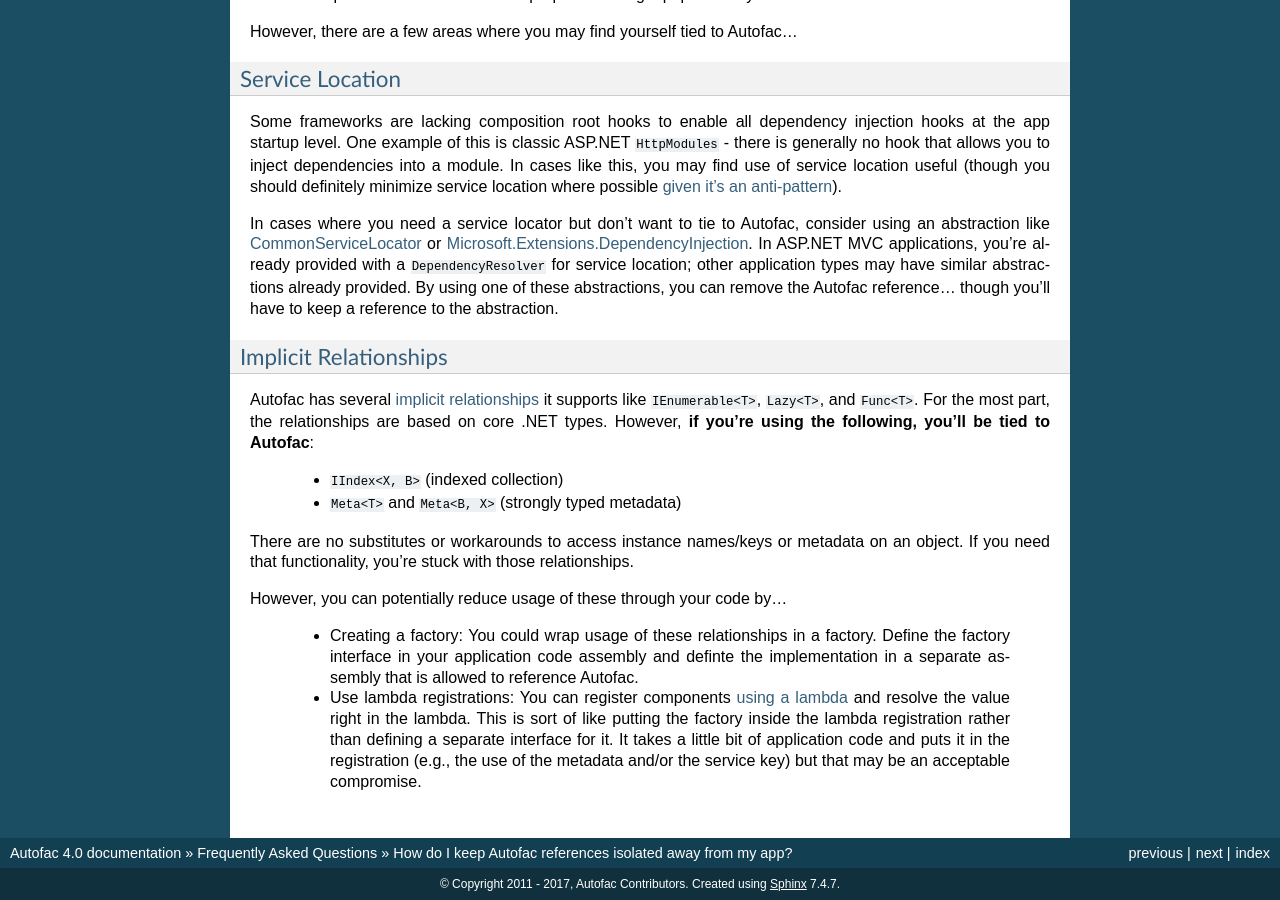
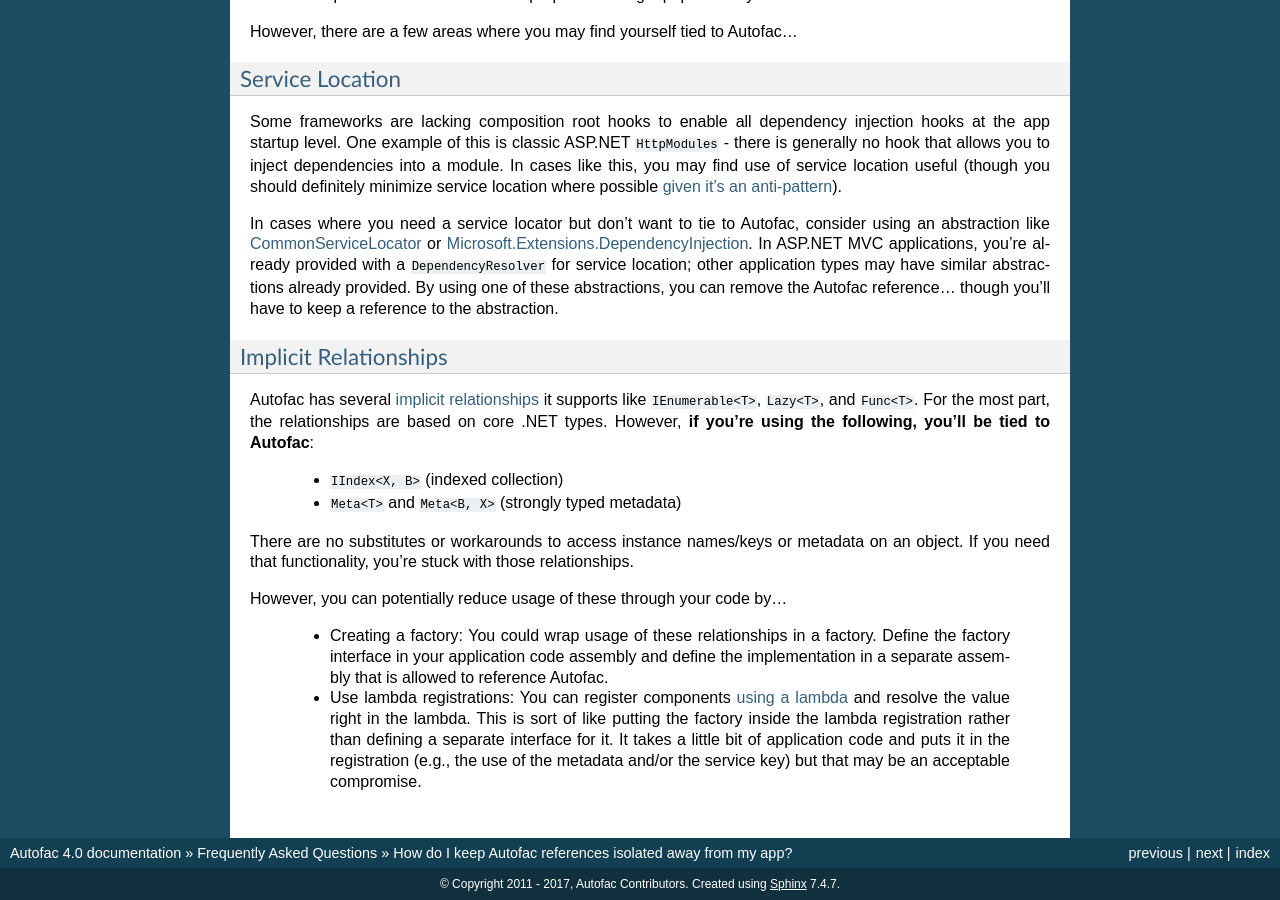
Before and after one commit to autofac/Documentation, a Sphinx documentation site: the page built from docs/faq/isolate-autofac.rst, in a window 1280 px wide and 900 px high, scrolled down 2101 px. Built offline with Sphinx 7.4.7, drawn with Linux system fonts in a browser that asks for light colours.

Commit message:
Fixed small typo

```diff
--- a/docs/faq/isolate-autofac.rst
+++ b/docs/faq/isolate-autofac.rst
@@ -83,5 +83,5 @@
 
 However, you can potentially reduce usage of these through your code by...
 
-  * Creating a factory: You could wrap usage of these relationships in a factory. Define the factory interface in your application code assembly and definte the implementation in a separate assembly that is allowed to reference Autofac.
+  * Creating a factory: You could wrap usage of these relationships in a factory. Define the factory interface in your application code assembly and define the implementation in a separate assembly that is allowed to reference Autofac.
   * Use lambda registrations: You can register components :doc:`using a lambda <../register/registration>` and resolve the value right in the lambda. This is sort of like putting the factory inside the lambda registration rather than defining a separate interface for it. It takes a little bit of application code and puts it in the registration (e.g., the use of the metadata and/or the service key) but that may be an acceptable compromise.
```
